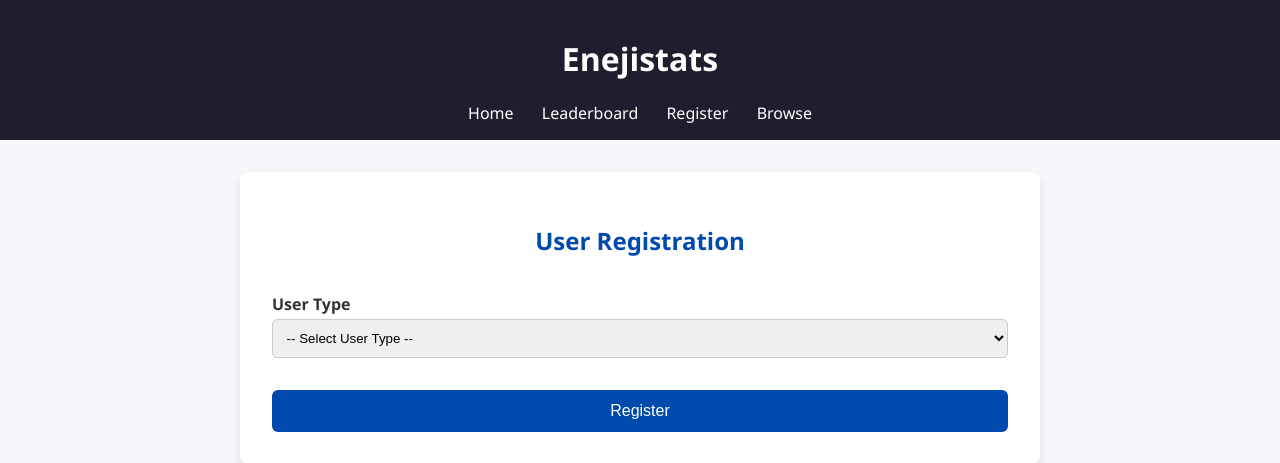
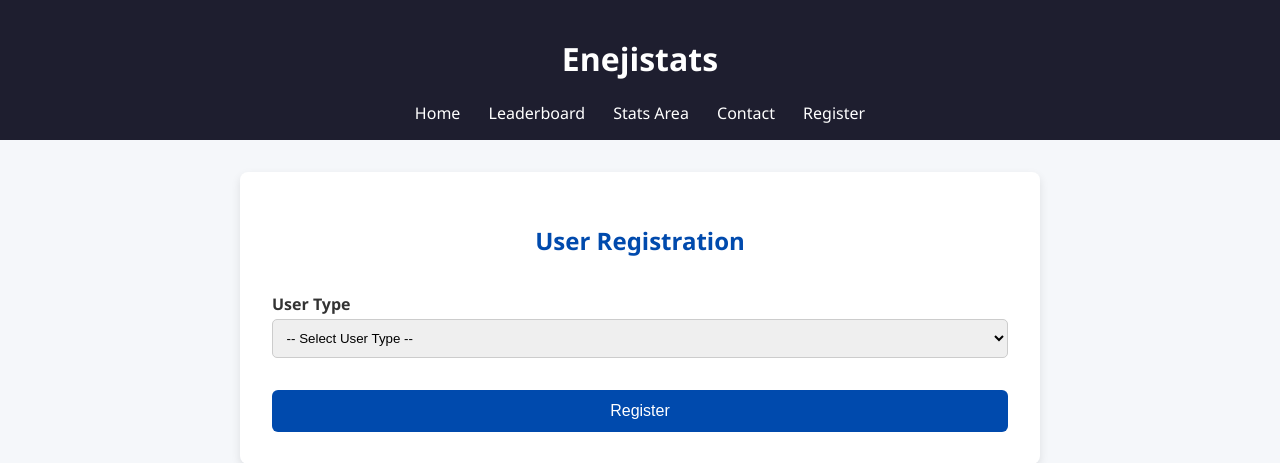
Before and after one commit to EnejiStats/Enejistats, a FastAPI app: page /register in a window 1280 px wide. Shown: the top 463 px of the page. Run offline with FastAPI, Linux system fonts and the light colour scheme.

Commit message:
Update register.html

```diff
--- a/backend/templates/register.html
+++ b/backend/templates/register.html
@@ -10,10 +10,11 @@
 <header>
   <h1>Enejistats</h1>
   <nav>
-    <a href="index.html">Home</a>
-    <a href="leaderboard.html">Leaderboard</a>
-    <a href="register.html">Register</a>
-    <a href="browse.html">Browse</a>
+    <a href="/index.html">Home</a>
+    <a href="/leaderboard">Leaderboard</a>
+    <a href="/stats-area">Stats Area</a>
+    <a href="/contact">Contact</a>
+    <a href="/register">Register</a>
   </nav>
 </header>
 <main>
```
